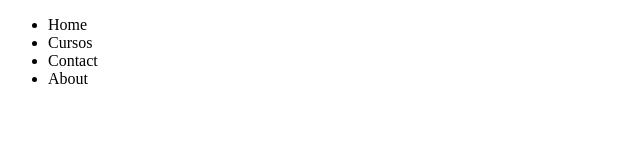
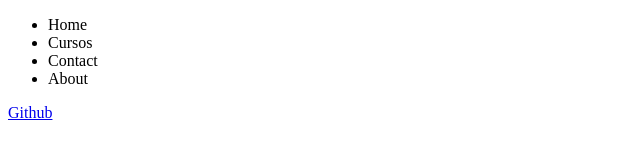
Before and after one commit to dudzpedra/alura-git, a plain HTML site: page index.html in a window 1280 px wide. Shown: the full height of the page, 0-640 px from the left. Drawn offline with Linux system fonts and the light colour scheme.

Commit message:
added github link at footer

```diff
--- a/index.html
+++ b/index.html
@@ -18,7 +18,7 @@
         </nav>
     </header>
     <footer>
-
+        <a href="https://github.com/dudzpedra">Github</a>
     </footer>
 </body>
 </html>
```
